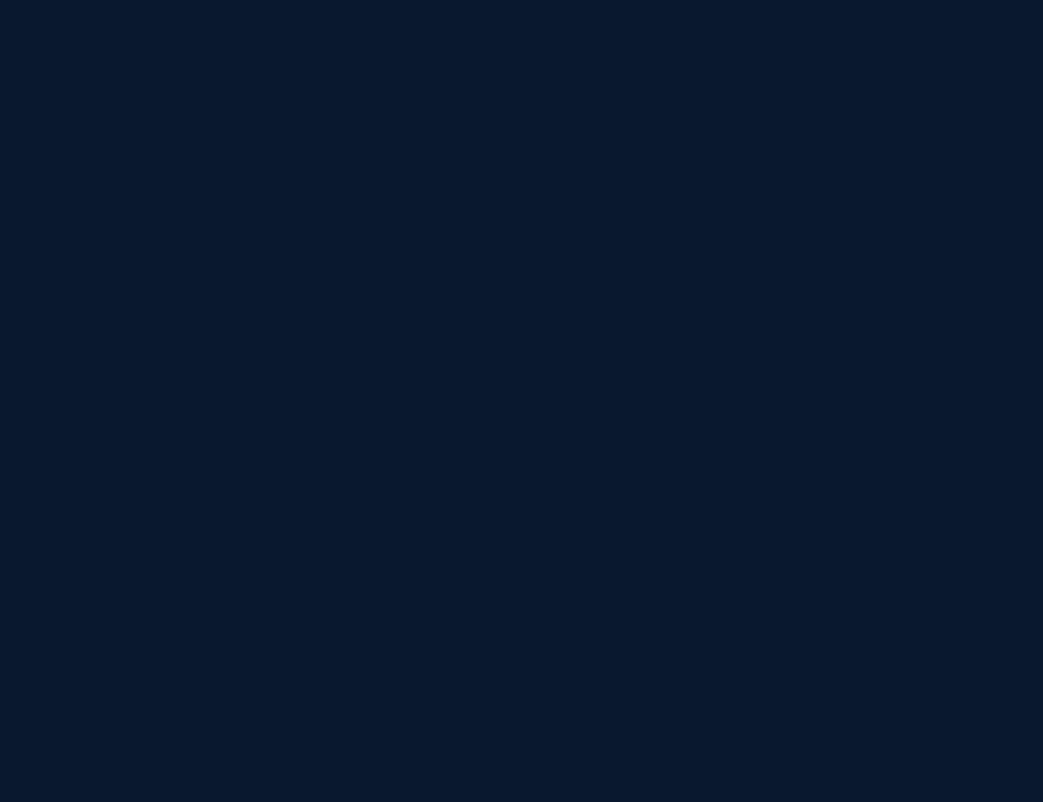
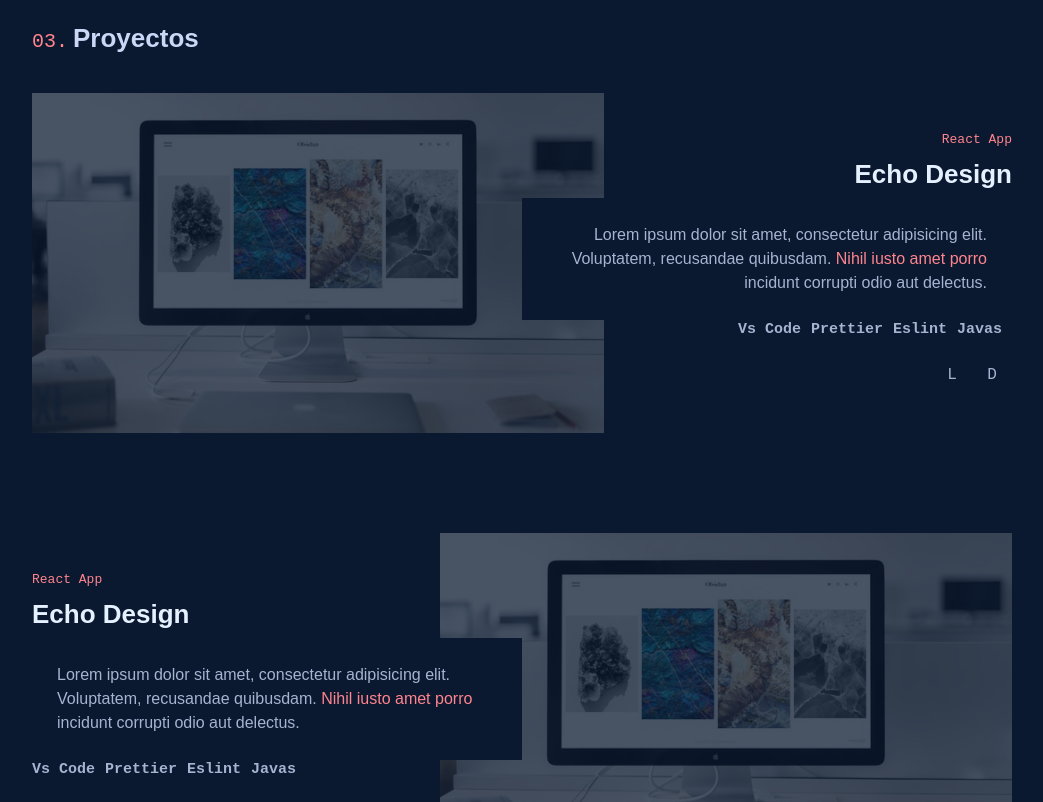
Before and after one commit to Diego-Aldao/portfolio-react, a React (Vite) app: page / in a window 1280 px wide. Shown: the part 1800-2602 px from the top of the page, without its empty margins (118-1161 px from the left). Before the commit the page ends 1764 px from the top, so only its background shows below. Built offline with nearby package versions, Linux system fonts and the light colour scheme.

Commit message:
añadido el componente Proyectos

```diff
--- a/src/components/Layout.jsx
+++ b/src/components/Layout.jsx
@@ -3,6 +3,7 @@ import About from "./About";
 import Cursos from "./Cursos";
 import Header from "./Header";
 import Navbar from "./Navbar";
+import Proyectos from "./Proyectos";
 
 const Contenedor = styled.main`
   padding: 0px 25px;
@@ -27,6 +28,7 @@ const Layout = () => {
       <Header />
       <About />
       <Cursos />
+      <Proyectos />
     </Contenedor>
   );
 };
--- /dev/null
+++ b/src/components/Proyectos.jsx
@@ -0,0 +1,227 @@
+import styled from "styled-components";
+import imgPrueba from "../images/img-prueba.jpg";
+
+const Contenedor = styled.section`
+  padding: 60px 0px;
+  max-width: 1000px;
+  margin: 0 auto;
+`;
+const HeaderNumerado = styled.header`
+  margin-bottom: 40px;
+  span {
+    font-family: var(--fuente-mono);
+    margin-right: 5px;
+    font-weight: 100;
+    color: var(--color-principal);
+    font-size: 20px;
+  }
+  h2 {
+    font-size: clamp(20px, 4vw, 26px);
+    text-transform: capitalize;
+    margin: 0px;
+  }
+`;
+const Contenido = styled.ul``;
+
+const Proyecto = styled.li`
+  display: grid;
+  grid-template-columns: repeat(12, 1fr);
+  margin-bottom: 30px;
+  align-items: center;
+  @media (min-width: 480px) {
+    margin-bottom: 70px;
+  }
+  @media (min-width: 768px) {
+    margin-bottom: 100px;
+  }
+`;
+
+const ContenidoProyecto = styled.div`
+  grid-column: 1 / -1;
+  padding: 25px 25px 20px;
+  position: relative;
+  z-index: 5;
+  grid-row: 1 / -1;
+  .subtitulo {
+    font-family: var(--fuente-mono);
+    color: var(--color-principal);
+    text-transform: capitalize;
+    font-size: 13px;
+    margin-bottom: 10px;
+  }
+  h3 {
+    text-transform: capitalize;
+    font-size: clamp(22px, 4vw, 26px);
+    margin-bottom: 10px;
+    color: var(--white);
+  }
+  ul {
+    display: flex;
+    justify-content: flex-start;
+    flex-wrap: wrap;
+    margin-bottom: 10px;
+    li {
+      margin: 0px 10px 5px 0px;
+      color: var(--light-slate);
+      font-family: var(--fuente-mono);
+      text-transform: capitalize;
+      font-size: 15px;
+      font-weight: 600;
+    }
+  }
+  @media (min-width: 480px) {
+    padding: 40px 40px 30px;
+  }
+  @media (min-width: 768px) {
+    grid-column: ${(props) => (props.textend ? "5 / 13" : "1 / 9")};
+    text-align: ${(props) => (props.textend ? "end" : "start")};
+    padding: 0px;
+    ul {
+      justify-content: ${(props) =>
+        props.textend ? "flex-end" : "flex-start"};
+    }
+  }
+  @media (min-width: 1080px) {
+    grid-column: ${(props) => (props.textend ? "7 / 13" : "1 / 7")};
+  }
+`;
+
+const DescripcionProyecto = styled.div`
+  padding: 20px 0px;
+  p {
+    color: var(--light-slate);
+    font-size: 16px;
+  }
+  span {
+    color: var(--color-principal);
+  }
+  @media (min-width: 768px) {
+    padding: 25px;
+    background: var(--navy);
+  }
+`;
+const LinksProyecto = styled.div`
+  a {
+    padding: 10px;
+    width: 40px;
+    height: 40px;
+    display: inline-block;
+    text-align: center;
+    color: var(--light-slate);
+  }
+`;
+const ImgProyecto = styled.div`
+  background: var(--white);
+  grid-column: 1 / -1;
+  height: 100%;
+  max-height: 340px;
+  position: relative;
+  z-index: 1;
+  grid-row: 1 / -1;
+  opacity: 0.25;
+  img {
+    width: 100%;
+    height: 100%;
+    object-fit: cover;
+  }
+  @media (min-width: 768px) {
+    grid-column: ${(props) => (props.imgend ? "6 / 13" : "1 / 8")};
+  }
+`;
+
+const Proyectos = () => {
+  return (
+    <Contenedor>
+      <HeaderNumerado>
+        <h2>
+          <span>03.</span>proyectos
+        </h2>
+      </HeaderNumerado>
+      <Contenido>
+        <Proyecto>
+          <ImgProyecto>
+            <img src={imgPrueba} alt="" />
+          </ImgProyecto>
+          <ContenidoProyecto textend>
+            <p className="subtitulo">react app</p>
+            <h3>echo design</h3>
+            <DescripcionProyecto>
+              <p>
+                Lorem ipsum dolor sit amet, consectetur adipisicing elit.
+                Voluptatem, recusandae quibusdam.
+                <span> Nihil iusto amet porro</span> incidunt corrupti odio aut
+                delectus.
+              </p>
+            </DescripcionProyecto>
+            <ul>
+              <li>vs code</li>
+              <li>prettier</li>
+              <li>eslint</li>
+              <li>javas</li>
+            </ul>
+            <LinksProyecto>
+              <a href="">L</a>
+              <a href="">D</a>
+            </LinksProyecto>
+          </ContenidoProyecto>
+        </Proyecto>
+        <Proyecto>
+          <ImgProyecto imgend>
+            <img src={imgPrueba} alt="" />
+          </ImgProyecto>
+          <ContenidoProyecto>
+            <p className="subtitulo">react app</p>
+            <h3>echo design</h3>
+            <DescripcionProyecto>
+              <p>
+                Lorem ipsum dolor sit amet, consectetur adipisicing elit.
+                Voluptatem, recusandae quibusdam.
+                <span> Nihil iusto amet porro</span> incidunt corrupti odio aut
+                delectus.
+              </p>
+            </DescripcionProyecto>
+            <ul>
+              <li>vs code</li>
+              <li>prettier</li>
+              <li>eslint</li>
+              <li>javas</li>
+            </ul>
+            <LinksProyecto>
+              <a href="">L</a>
+              <a href="">D</a>
+            </LinksProyecto>
+          </ContenidoProyecto>
+        </Proyecto>
+        <Proyecto>
+          <ImgProyecto>
+            <img src={imgPrueba} alt="" />
+          </ImgProyecto>
+          <ContenidoProyecto textend>
+            <p className="subtitulo">react app</p>
+            <h3>echo design</h3>
+            <DescripcionProyecto>
+              <p>
+                Lorem ipsum dolor sit amet, consectetur adipisicing elit.
+                Voluptatem, recusandae quibusdam.
+                <span> Nihil iusto amet porro</span> incidunt corrupti odio aut
+                delectus.
+              </p>
+            </DescripcionProyecto>
+            <ul>
+              <li>vs code</li>
+              <li>prettier</li>
+              <li>eslint</li>
+              <li>javas</li>
+            </ul>
+            <LinksProyecto>
+              <a href="">L</a>
+              <a href="">D</a>
+            </LinksProyecto>
+          </ContenidoProyecto>
+        </Proyecto>
+      </Contenido>
+    </Contenedor>
+  );
+};
+
+export default Proyectos;
```
